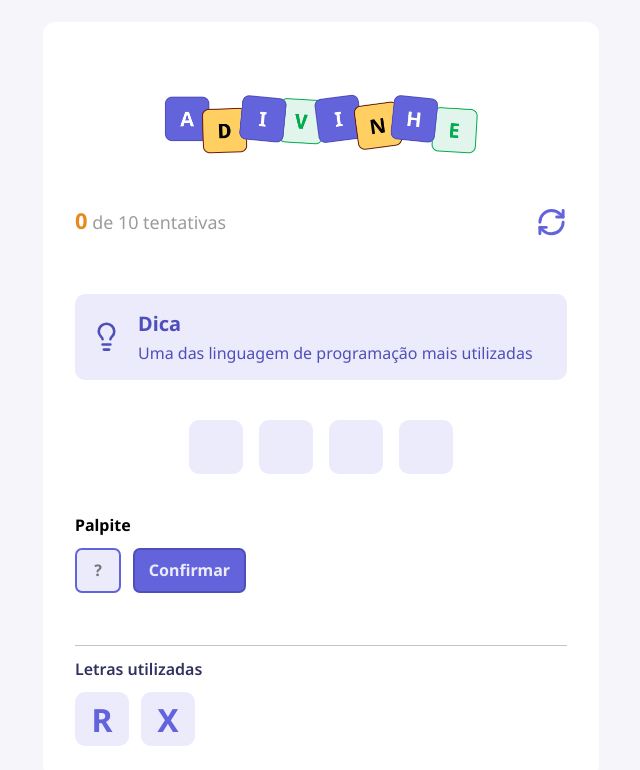
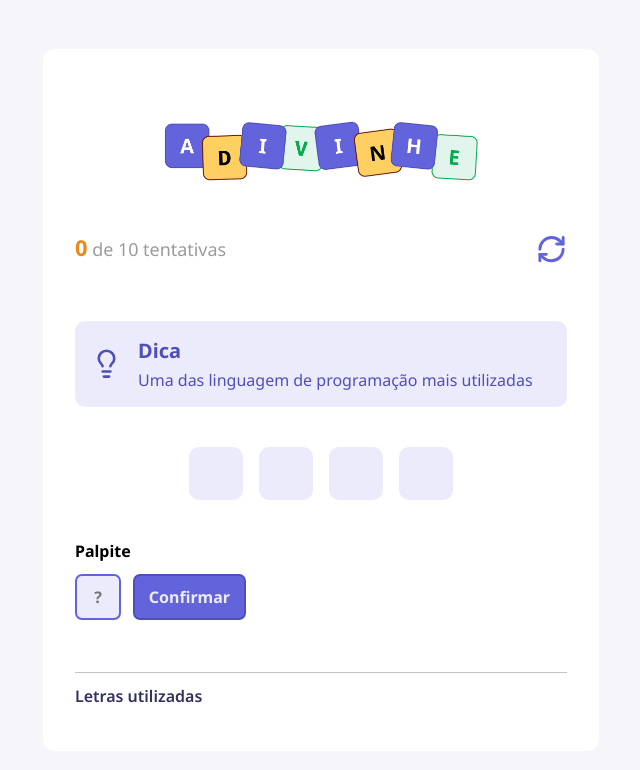
Before and after one commit to AlissonFA/adivinhe, a React (Vite) app: page / in a window 1280 px wide. Shown: the top 770 px of the page, without its empty margins (319-959 px from the left). Built offline with nearby package versions, Linux system fonts and the light colour scheme.

Commit message:
feat: listando letras utilizadas

```diff
--- a/src/App.tsx
+++ b/src/App.tsx
@@ -8,11 +8,12 @@
 import { Letter } from "./components/Letter"
 import { Input } from "./components/Input"
 import { Button } from "./components/Button"
-import { LettersUsed } from "./components/LettersUsed"
+import { LettersUsed, type LettersUsedProps } from "./components/LettersUsed"
 
 export default function App() {
   const [attempts, setAttempts] = useState(0)
   const [letter, setLetter] = useState("")
+  const [lettersUsed, setLettersUsed] = useState<LettersUsedProps[]>([])
   const [challenge, setChallenge] = useState<Challenge | null>(null)
 
   function handleRestartGame() {
@@ -60,7 +61,7 @@
             <Button title="Confirmar" />
           </div>
 
-          <LettersUsed />
+          <LettersUsed data={lettersUsed} />
       </main>
     </div>
   )
--- a/src/components/LettersUsed/index.tsx
+++ b/src/components/LettersUsed/index.tsx
@@ -2,14 +2,26 @@
 
 import { Letter } from "../Letter"
 
-export function LettersUsed() {
+export type LettersUsedProps = {
+  value: string;
+  correct: boolean;
+}
+
+type Props = {
+  data: LettersUsedProps[]
+}
+
+export function LettersUsed({ data }: Props) {
   return (
     <div className={styles.lettersUsed}>
       <h5>Letras utilizadas</h5>
 
       <div>
-        <Letter value="R" />
-        <Letter value="X" />
+        {
+          data.map(({ value, correct }) => (
+            <Letter value={value} size="small" color={correct ? "correct" : "wrong" } />
+          ))
+        }
       </div>
     </div>
   )
```
